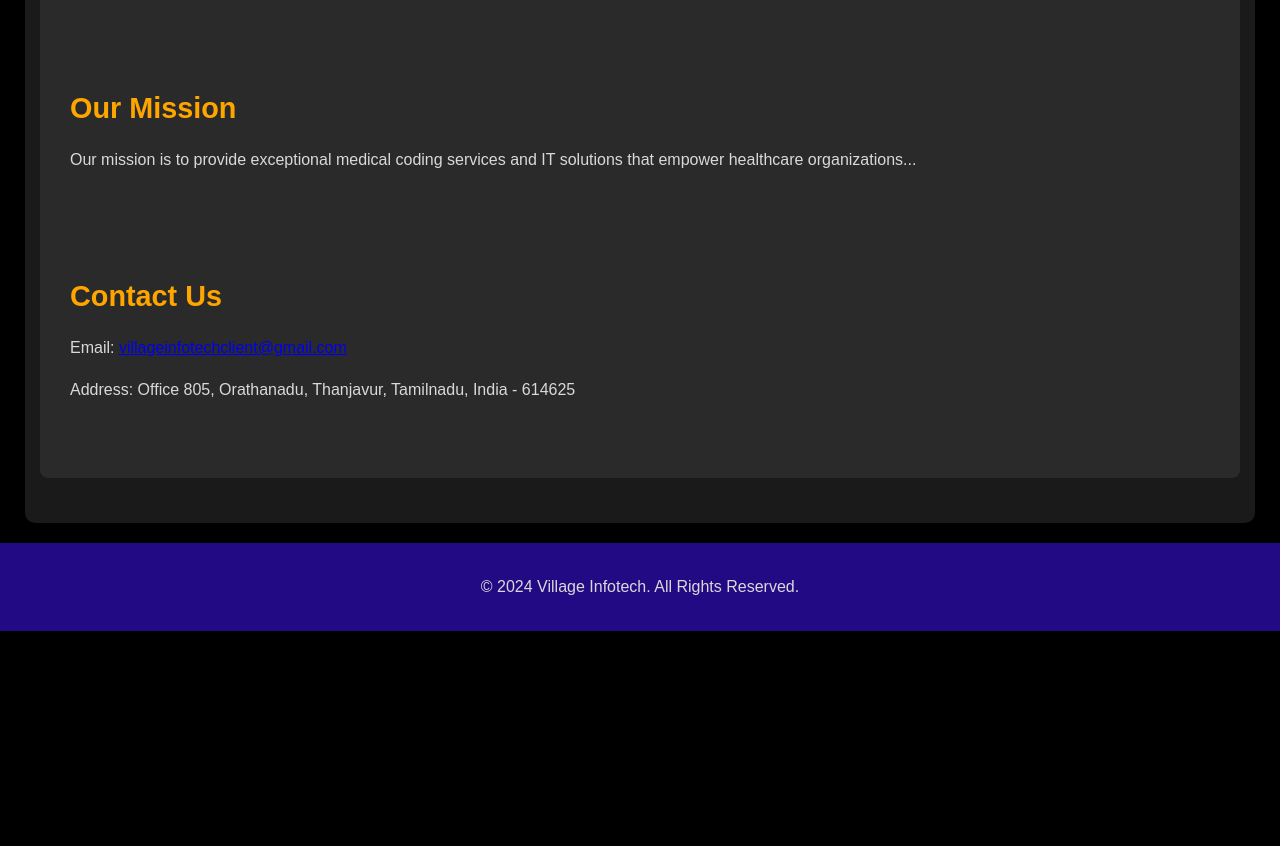
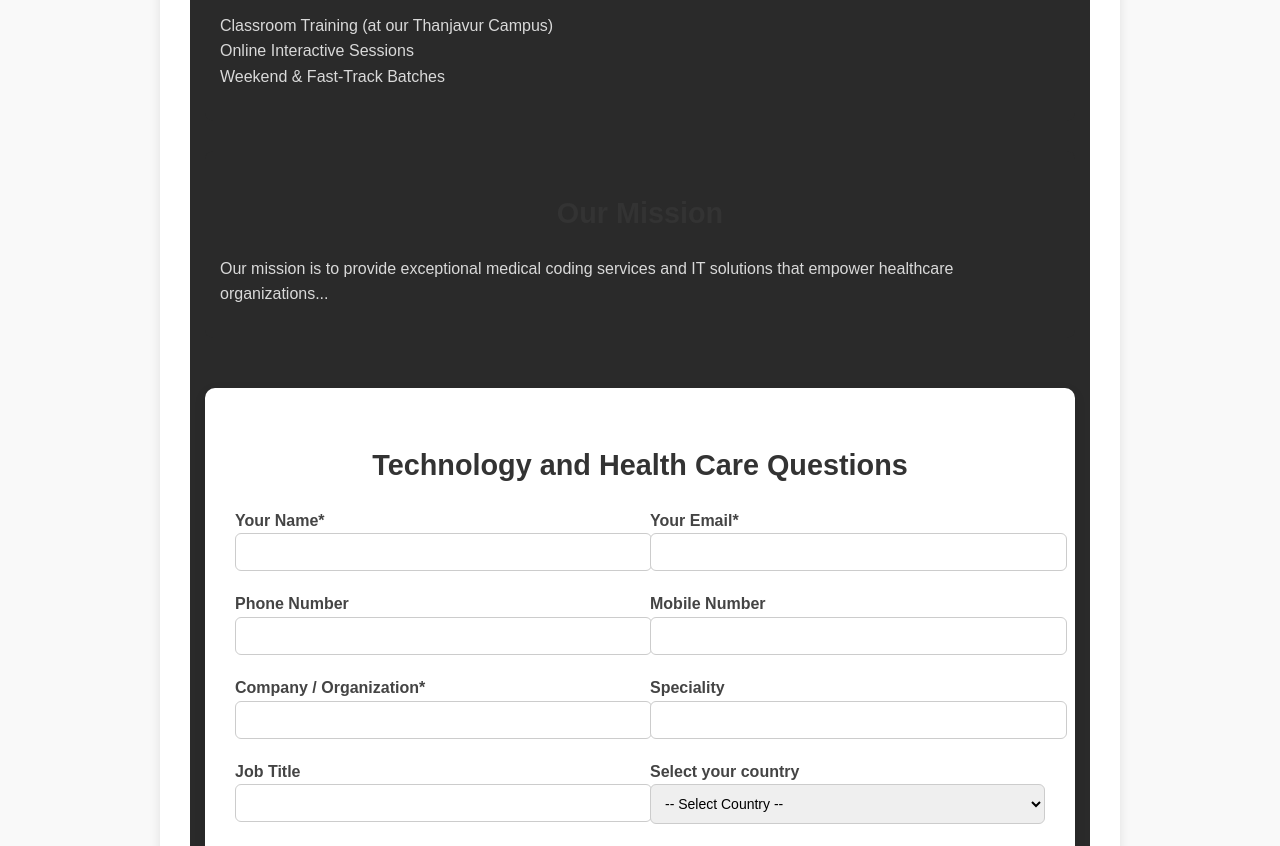
Before and after one commit to Azhagesanvinoth/villageinfotech.io, a plain HTML site: page index.html in a window 1280 px wide. Shown: the part 1954-2800 px from the top of the page. Before the commit the page ends 2585 px from the top, so only its background shows below. Drawn offline with Linux system fonts and the light colour scheme.

Commit message:
Update index.html

```diff
--- a/index.html
+++ b/index.html
@@ -203,12 +203,135 @@
       <p>Our mission is to provide exceptional medical coding services and IT solutions that empower healthcare organizations...</p>
     </section>
 
-    <section id="contact">
-      <h2>Contact Us</h2>
-      <p>Email: <a href="mailto:villageinfotechclient@gmail.com">villageinfotechclient@gmail.com</a></p>
-      <p>Address: Office 805, Orathanadu, Thanjavur, Tamilnadu, India - 614625</p>
-    </section>
+   <!DOCTYPE html>
+<html lang="en">
+<head>
+  <meta charset="UTF-8">
+  <meta name="viewport" content="width=device-width, initial-scale=1.0">
+  <title>Contact Us - Village Info Tech</title>
+  <style>
+    body {
+      font-family: Arial, sans-serif;
+      background: #f9f9f9;
+      margin: 0;
+      padding: 0;
+    }
+    .container {
+      max-width: 900px;
+      margin: 50px auto;
+      background: #fff;
+      padding: 30px;
+      border-radius: 10px;
+      box-shadow: 0 4px 12px rgba(0,0,0,0.1);
+    }
+    h2 {
+      text-align: center;
+      color: #333;
+      margin-bottom: 20px;
+    }
+    form {
+      display: grid;
+      grid-template-columns: 1fr 1fr;
+      gap: 20px;
+    }
+    label {
+      font-weight: bold;
+      color: #444;
+    }
+    input, select, textarea {
+      width: 100%;
+      padding: 10px;
+      border: 1px solid #ccc;
+      border-radius: 6px;
+      font-size: 14px;
+    }
+    textarea {
+      grid-column: span 2;
+      min-height: 100px;
+    }
+    .checkbox {
+      grid-column: span 2;
+    }
+    .checkbox label {
+      font-weight: normal;
+    }
+    .btn {
+      grid-column: span 2;
+      text-align: center;
+    }
+    button {
+      background: #ff6600;
+      color: #fff;
+      border: none;
+      padding: 12px 25px;
+      font-size: 16px;
+      border-radius: 30px;
+      cursor: pointer;
+      transition: 0.3s;
+    }
+    button:hover {
+      background: #e65c00;
+    }
+  </style>
+</head>
+<body>
+  <div class="container">
+    <h2>Technology and Health Care Questions</h2>
+    <form action="mailto:yourcompanyemail@example.com" method="post" enctype="text/plain">
+      <div>
+        <label>Your Name*</label>
+        <input type="text" name="name" required>
+      </div>
+      <div>
+        <label>Your Email*</label>
+        <input type="email" name="email" required>
+      </div>
+      <div>
+        <label>Phone Number</label>
+        <input type="text" name="phone">
+      </div>
+      <div>
+        <label>Mobile Number</label>
+        <input type="text" name="mobile">
+      </div>
+      <div>
+        <label>Company / Organization*</label>
+        <input type="text" name="company" required>
+      </div>
+      <div>
+        <label>Speciality</label>
+        <input type="text" name="speciality">
+      </div>
+      <div>
+        <label>Job Title</label>
+        <input type="text" name="jobtitle">
+      </div>
+      <div>
+        <label>Select your country</label>
+        <select name="country">
+          <option value="">-- Select Country --</option>
+          <option>India</option>
+          <option>USA</option>
+          <option>UK</option>
+          <option>Canada</option>
+          <option>Australia</option>
+        </select>
+      </div>
+      <div class="textarea">
+        <label>Your Question</label>
+        <textarea name="question"></textarea>
+      </div>
+      <div class="checkbox">
+        <input type="checkbox" required> By completing this form, you are agreeing to receive future updates *
+      </div>
+      <div class="btn">
+        <button type="submit">Submit</button>
+      </div>
+    </form>
   </div>
+</body>
+</html>
+
 
   <footer>
     <p>&copy; 2024 Village Infotech. All Rights Reserved.</p>
```
